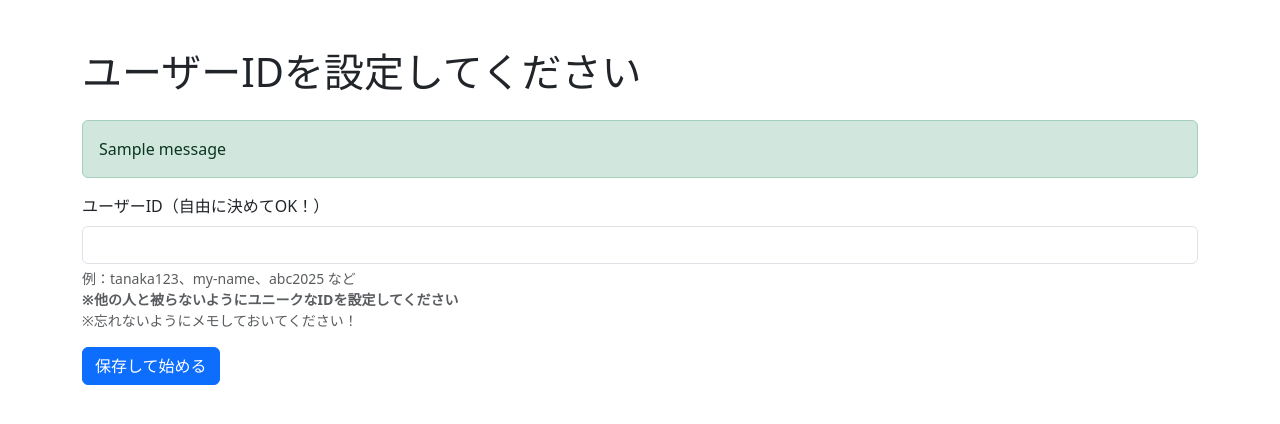
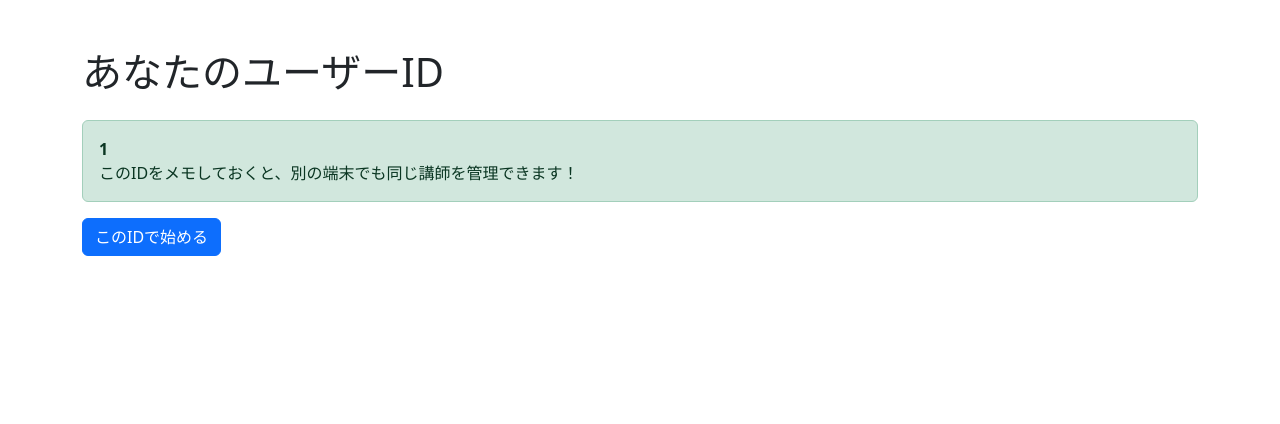
Before and after one commit to Shimomura-Rako/flask-app, a Flask app: template templates/set_user.html in a window 1280 px wide. Shown: the top 424 px of the page. Run offline with Flask 3, Linux system fonts and the light colour scheme; the template is opened without the code that fills it: most values are stand-ins (such as "Sample title", 1, 10 or a date in 2020); one stand-in notice (Sample message) is shown.

```diff
--- a/templates/set_user.html
+++ b/templates/set_user.html
@@ -3,44 +3,23 @@
 <head>
   <meta charset="UTF-8">
   <meta name="viewport" content="width=device-width, initial-scale=1.0">
-  <title>ユーザーID設定 - pamoka</title>
+  <title>ユーザーIDを確認 - pamoka</title>
   <link rel="stylesheet" href="https://cdn.jsdelivr.net/npm/bootstrap@5.3.0/dist/css/bootstrap.min.css">
 </head>
 <body>
   <div class="container mt-5">
-    <h1 class="mb-4">ユーザーIDを設定してください</h1>
+    <h1 class="mb-4">あなたのユーザーID</h1>
 
-    {% with messages = get_flashed_messages(with_categories=true) %}
-      {% if messages %}
-        {% for category, message in messages %}
-          <div class="alert alert-{{ category }}">{{ message }}</div>
-        {% endfor %}
-      {% endif %}
-    {% endwith %}
+    <div class="alert alert-success">
+      <strong>{{ user_id }}</strong><br>
+      このIDをメモしておくと、別の端末でも同じ講師を管理できます！
+    </div>
 
     <form method="POST" action="/set_user">
-      <div class="mb-3">
-        <label for="user_id" class="form-label">ユーザーID（自由に決めてOK！）</label>
-        <input type="text" class="form-control" id="user_id" name="user_id" required>
-        <div class="form-text">例：tanaka123、my-name、abc2025 など<br>
-        <strong>※他の人と被らないようにユニークなIDを設定してください</strong><br>
-        ※忘れないようにメモしておいてください！</div>
-      </div>
-      <button type="submit" class="btn btn-primary">保存して始める</button>
+      <input type="hidden" name="user_id" value="{{ user_id }}">
+      <button type="submit" class="btn btn-primary">このIDで始める</button>
     </form>
   </div>
-
-  <script>
-    document.addEventListener("DOMContentLoaded", function() {
-      const savedUserId = localStorage.getItem("user_id") || "";
-      document.getElementById("user_id").value = savedUserId;
-    });
-
-    document.querySelector("form").addEventListener("submit", function() {
-      const userId = document.getElementById("user_id").value.trim();
-      localStorage.setItem("user_id", userId);
-    });
-  </script>
 
   <script src="https://cdn.jsdelivr.net/npm/bootstrap@5.3.0/dist/js/bootstrap.bundle.min.js"></script>
 </body>
```
Also changed, not shown: templates/set_user_bk.html (added, +47 -0 lines).
